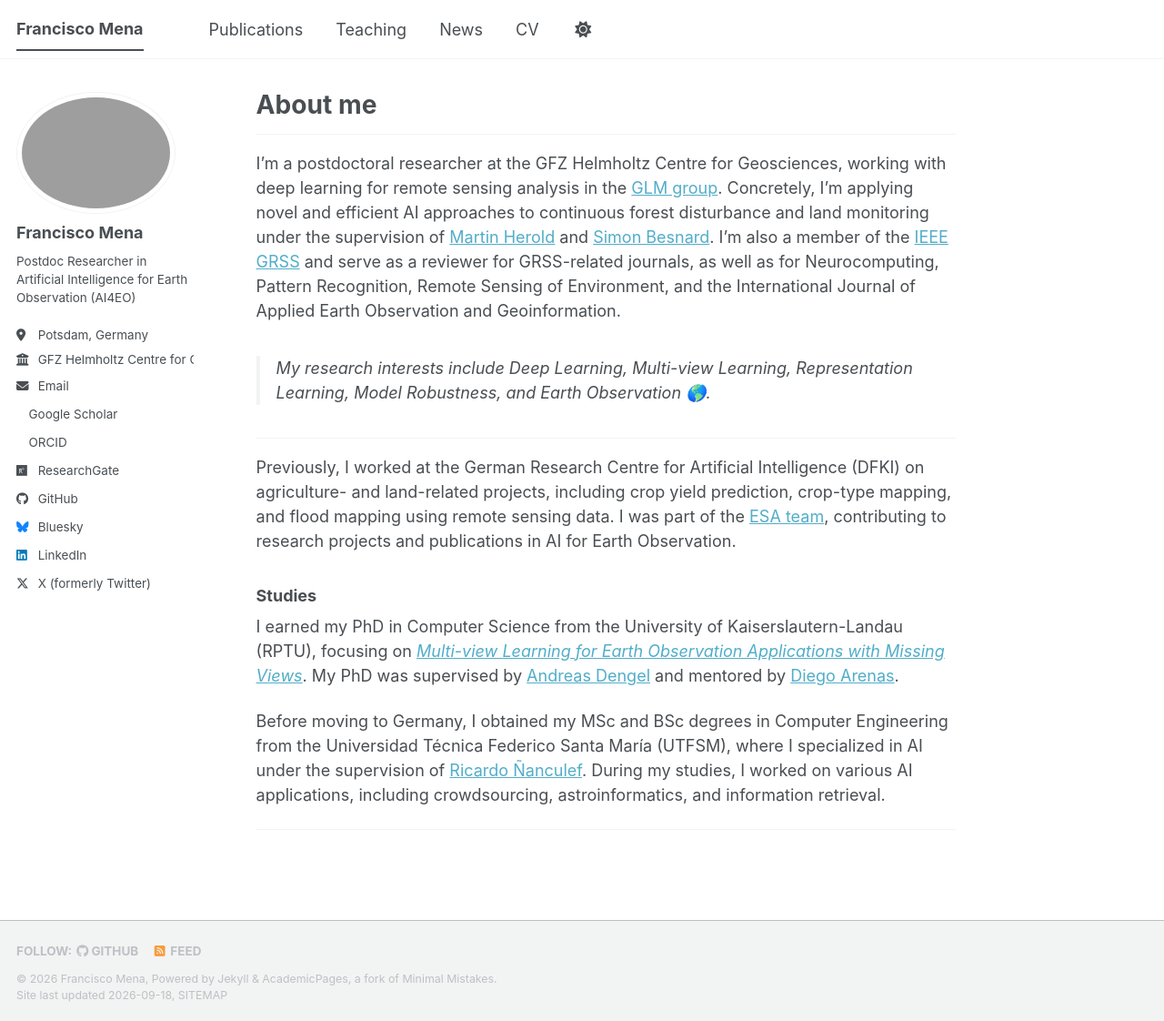
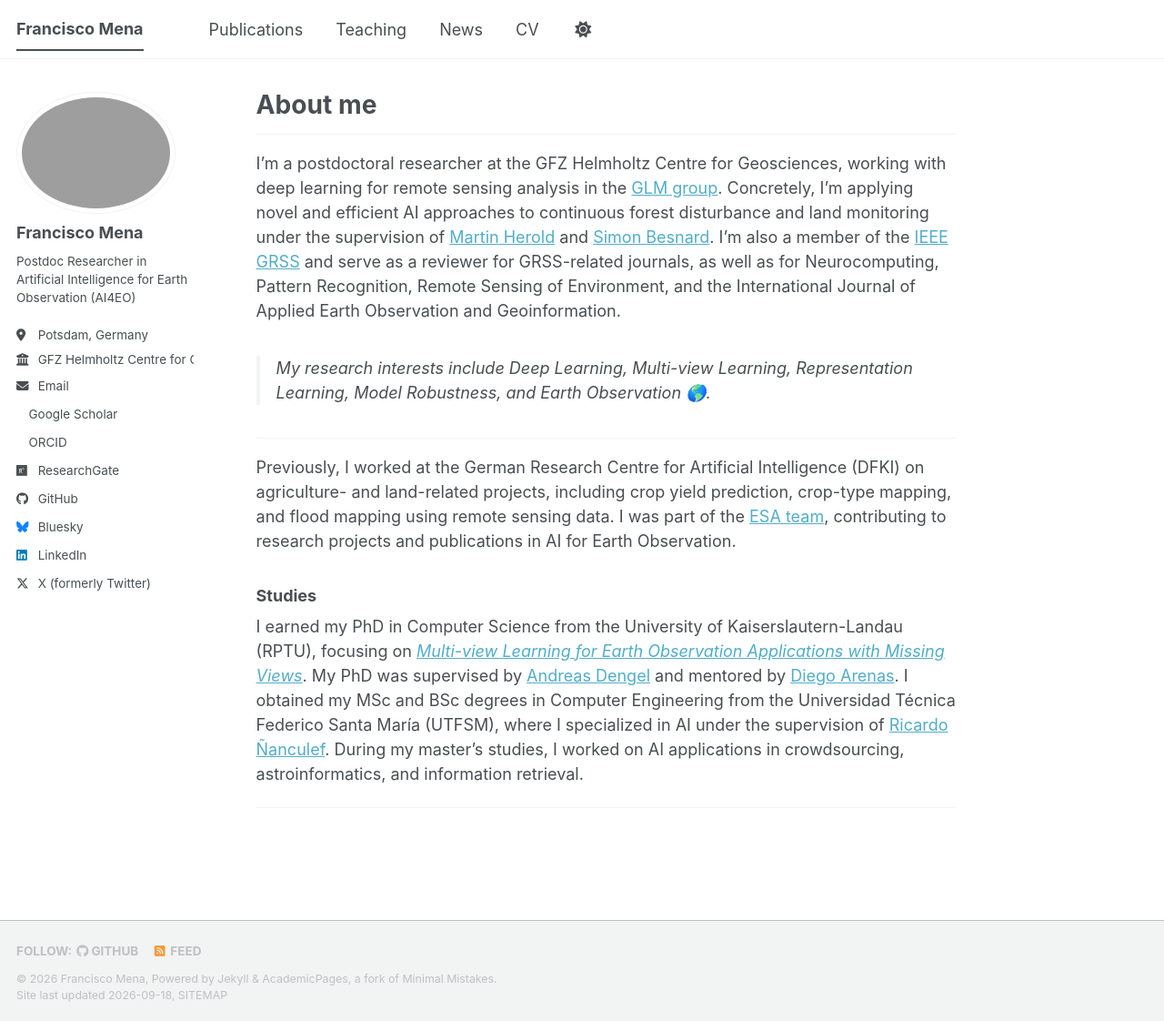
Before and after one commit to fmenat/fmenat.github.io, a Jekyll site: the page built from _pages/about.md, in a window 1280 px wide and 1122 px high. Shown: the whole window at 91% size. Built offline with Jekyll 4.4.1, drawn with Linux system fonts in a browser that asks for light colours; a style sheet for code colours, icons or effects is not loaded.

Commit message:
Update education details in about.md
Revised the education section for clarity and flow.

```diff
--- a/_pages/about.md
+++ b/_pages/about.md
@@ -16,8 +16,8 @@
 
 Previously, I worked at the German Research Centre for Artificial Intelligence (DFKI) on agriculture- and land-related projects, including crop yield prediction, crop-type mapping, and flood mapping using remote sensing data. I was part of the [ESA team](https://www.ai4eo-factory.de/en/), contributing to research projects and publications in AI for Earth Observation.
 
+
 ### Studies
 
 I earned my PhD in Computer Science from the University of Kaiserslautern-Landau (RPTU), focusing on *[Multi-view Learning for Earth Observation Applications with Missing Views](https://doi.org/10.26204/KLUEDO/13182)*. My PhD was supervised by [Andreas Dengel](https://www.dfki.uni-kl.de/~dengel/indexEng.php) and mentored by [Diego Arenas](https://www.researchgate.net/profile/Diego-Arenas-8).
-
-Before moving to Germany, I obtained my MSc and BSc degrees in Computer Engineering from the Universidad Técnica Federico Santa María (UTFSM), where I specialized in AI under the supervision of [Ricardo Ñanculef](https://scholar.google.com/citations?user=hndLsckAAAAJ). During my studies, I worked on various AI applications, including crowdsourcing, astroinformatics, and information retrieval.
+I obtained my MSc and BSc degrees in Computer Engineering from the Universidad Técnica Federico Santa María (UTFSM), where I specialized in AI under the supervision of [Ricardo Ñanculef](https://scholar.google.com/citations?user=hndLsckAAAAJ). During my master's studies, I worked on AI applications in crowdsourcing, astroinformatics, and information retrieval.
```
